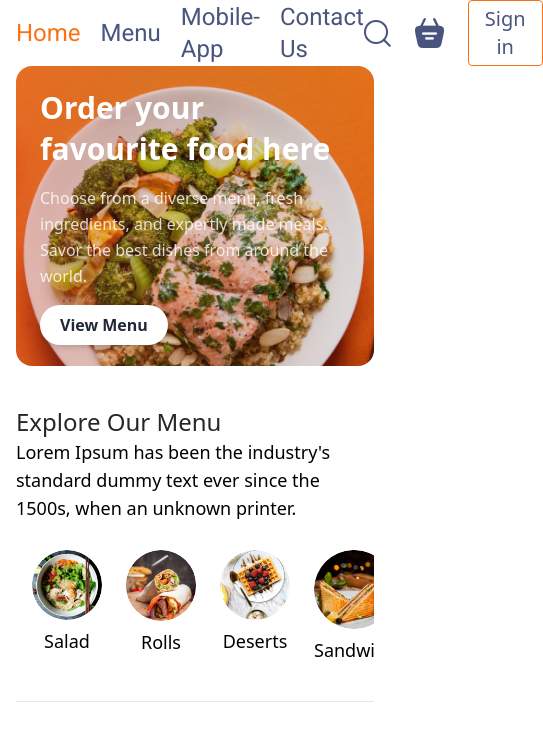
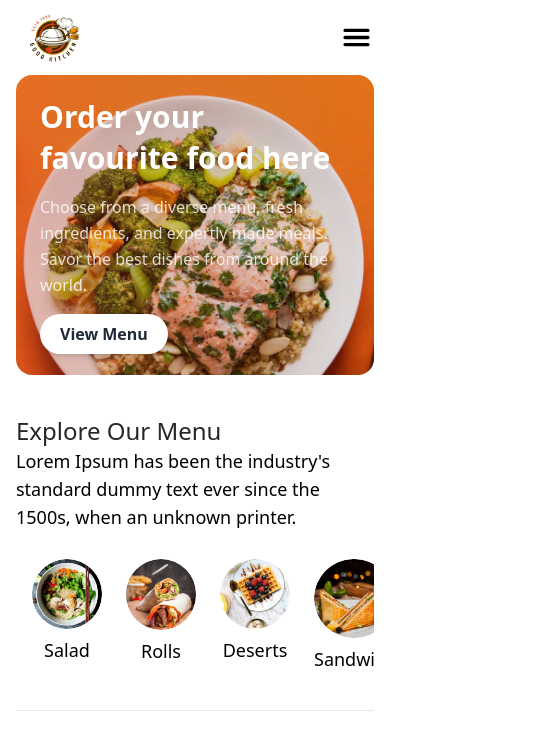
Before and after one commit to Kolawole-kehinde/food-delivery-app, a React (Vite) app in the folder foodwebsite/: page / in a window 390 px wide. Shown: the top 750 px of the page, 543 px wide, since content can reach past the window. Built offline with nearby package versions, Linux system fonts and the light colour scheme.

Commit message:
All the sections and the NavBar are Mobile responsive

```diff
--- a/foodwebsite/src/App.jsx
+++ b/foodwebsite/src/App.jsx
@@ -2,9 +2,9 @@ import React from 'react'
 import { Route, Routes } from 'react-router-dom'
 import NavBar from './Component/layout/NavBar'
 import HomePage from './Component/Pages/Home'
-import MenuPage from './Component/Pages/MenuPage'
 import MobileAppPage from './Component/Pages/MobileApp'
 import ContactPage from './Component/Pages/Contact'
+import MenuPage from './Component/Pages/Menu'
 
 
 const App = () => {
--- a/foodwebsite/src/Component/Explore.jsx
+++ b/foodwebsite/src/Component/Explore.jsx
@@ -1,7 +1,7 @@
 import React from 'react';
 import { menu_list } from '../assets/assets';
 
-const Explore = () => {
+const ExploreMenu = () => {
   return (
     <div className="container py-10 text-left">
       {/* Heading */}
@@ -35,4 +35,4 @@ const Explore = () => {
   );
 };
 
-export default Explore;
+export default ExploreMenu;
--- a/foodwebsite/src/Component/Pages/Home.jsx
+++ b/foodwebsite/src/Component/Pages/Home.jsx
@@ -1,6 +1,6 @@
 import React from 'react'
 import Showcase from '../Showcase';
-import Explore from '../Explore';
+import ExploreMenu from '../Explore';
 
 
 const HomePage = () => {
@@ -8,7 +8,7 @@ const HomePage = () => {
   return (
     <div>
         <Showcase/>
-      <Explore/>
+      <ExploreMenu/>
     </div>
   )
 }
--- a/foodwebsite/src/Component/constant/NavRoutes.js
+++ b/foodwebsite/src/Component/constant/NavRoutes.js
@@ -7,15 +7,15 @@ export const NavRoutes =[
     {
        id: 2,
        name: "Menu",
-       path: "/menu",
+       path: "menu",
     },
     {
-       id: 1,
+       id: 3,
        name: "Mobile-app",
-       path: "/mobileapp",
+       path: "mobileapp",
     },
     {
-       id: 1,
+       id: 4,
        name: "Contact us",
        path: "Contact",
     },
--- /dev/null
+++ b/foodwebsite/src/Component/layout/Logo.jsx
@@ -0,0 +1,14 @@
+import React from 'react'
+import { NavLink } from 'react-router-dom'
+
+const Logo = () => {
+  return (
+    <>
+        <NavLink to="/" >
+      <img src="/images/logo2.png" alt="Logo"  className='w-[75px] lg:w-[100px]'/>
+      </NavLink>
+    </>
+  )
+}
+
+export default Logo
--- /dev/null
+++ b/foodwebsite/src/Component/layout/Menu.jsx
@@ -0,0 +1,28 @@
+
+import { NavRoutes } from '../constant/NavRoutes'
+import { NavLink } from 'react-router-dom'
+
+const Menu = ({menuStyle,}) => {
+    const active = (isActive) => {
+        return isActive ? "text-orange-500" : "text-[#49557e]";
+      };
+  return (
+    <>
+        <menu className={menuStyle}>
+            {NavRoutes.map(({ id, name, path }) => (
+              <li key={id}>
+                <NavLink
+                  to={path}
+                  className={({ isActive }) => active(isActive)}
+                //   onClick={toggleMenu}
+                >
+                  {name}
+                </NavLink>
+              </li>
+            ))}
+          </menu>
+    </>
+  )
+}
+
+export default Menu
--- a/foodwebsite/src/Component/layout/NavBar.jsx
+++ b/foodwebsite/src/Component/layout/NavBar.jsx
@@ -1,46 +1,51 @@
-import React from 'react'
-import { NavLink } from 'react-router-dom'
-import { NavRoutes } from '../constant/NavRoutes'
+import React, { useState } from "react";
+import { NavLink } from "react-router-dom";
+import { NavRoutes } from "../constant/NavRoutes";
+import NavRight from "./NavRight";
+import { IoMenu, IoClose } from "react-icons/io5";
+import Logo from "./Logo";
+import Menu from "./Menu";
 
 const NavBar = () => {
-    const active =(isActive) => {
-        return isActive ? "text-orange-500" : "text-[#49557e]";
-      }
+
+    const [openMenu, setOpenMenu] = useState(false);
+
+    const toggleMenu = () => {
+      return setOpenMenu((prev) => !prev);
+    };
+
+
   return (
     <header>
-    <nav className='container flex items-center justify-between'>
-      <div>
-      <img src="/images/logo2.png" alt="Logo"  className='w-[100px]'/>
-      </div>
+      <nav className="container flex items-center justify-between">
+        {/* lOGO */}
+        <Logo />
+        <button onClick={toggleMenu}>
+          <IoMenu fontSize={35} />
+        </button>
 
-     <menu className='flex items-center justify-center gap-5 text-[#49557e] text-2xl font-Primary capitalize'>
-        {
-            NavRoutes.map(({id, name, path}) => (
-                <li key={id}>
-                <NavLink
-                to={path}
-                className={({ isActive }) => active(isActive)}
-                >
-                  {name}
-                </NavLink>
+        <Menu menuStyle="hidden lg:flex items-center justify-center gap-5 text-[#49557e] text-2xl font-Primary capitalize"/>
 
-                </li>
-            ))
+        {/* NavRight Side */}
+        <NavRight />
 
-        }
-        </menu>
+        {/* Mobile responsive */}
+      </nav>
 
-     <div className='flex items-center gap-6'>
-       <img src="/images/search_icon.png" alt="search_icon" />
-       <img src="/images/basket_icon.png" alt="basket_icon" />
-       <button className='bg-transparent text-xl text-[#49557e] border border-orange-500 py-1 px-4 rounded cursor-pointer'>
-          Sign in
-       </button>
-     </div>
+      {openMenu && (
+        <nav className="fixed inset-0 z-40 bg-orange-500 w-full h-[300px] text-white rounded-b-2xl">
+          <div className="flex justify-between items-center">
+            <Logo/>
+            <button onClick={toggleMenu}>
+              <IoClose fontSize={35} />
+            </button>
+          </div>
 
-    </nav>
-</header>
-  )
-}
+         <Menu menuStyle="flex flex-col gap-4 text-2xl font-Primary capitalize px-6"/>
+        </nav>
+      )}
+    </header>
+  );
+};
 
-export default NavBar
+export default NavBar;
--- /dev/null
+++ b/foodwebsite/src/Component/layout/NavRight.jsx
@@ -0,0 +1,17 @@
+import React from 'react'
+
+const NavRight = () => {
+  return (
+    <>
+       <div className='hidden lg:flex items-center gap-6'>
+       <img src="/images/search_icon.png" alt="search_icon" />
+       <img src="/images/basket_icon.png" alt="basket_icon" />
+       <button className='bg-transparent text-xl text-[#49557e] border border-orange-500 py-1 px-4 rounded cursor-pointer'>
+          Sign in
+       </button>
+     </div>
+    </>
+  )
+}
+
+export default NavRight
--- a/package.json
+++ b/package.json
@@ -1,5 +1,6 @@
 {
   "dependencies": {
+    "react-icons": "^5.5.0",
     "tailwind-scrollbar-hide": "^2.0.0"
   }
 }
```
Also changed, not shown: foodwebsite/src/Component/Pages/Menu.jsx (renamed from foodwebsite/src/Component/Pages/MenuPage.jsx), 1 other file (tests, documents, lock files or other folders).
